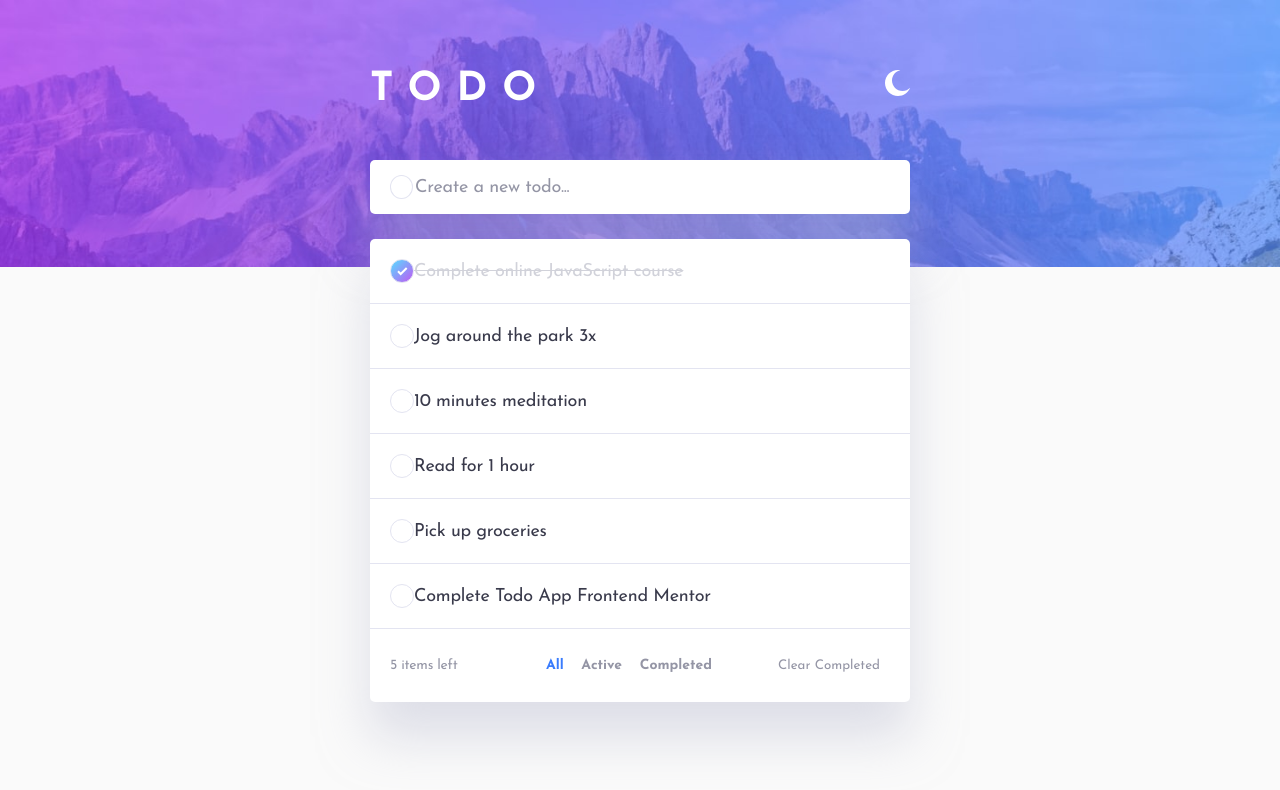
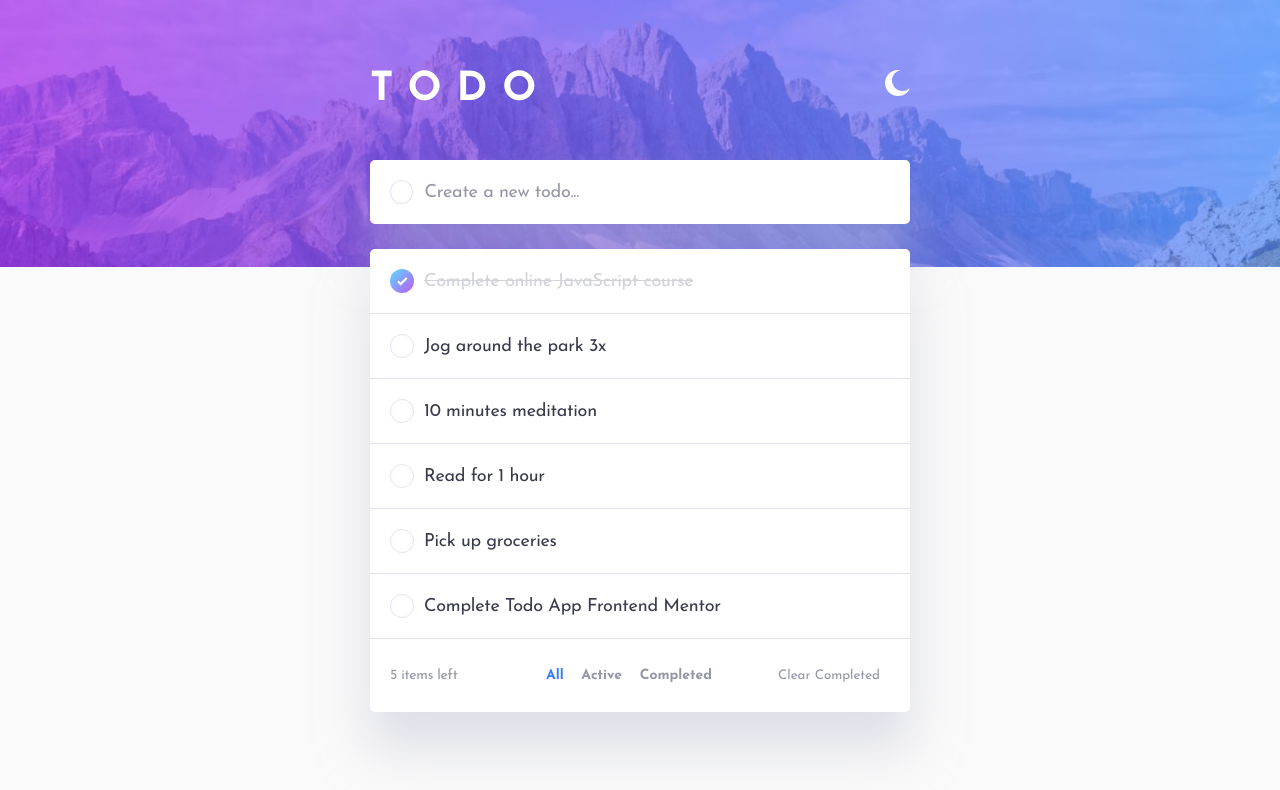
Before and after one commit to mileine/frontendmentor-todo-app-react, a React (Create React App) app: page / in a window 1280 px wide. Shown: the top 790 px of the page. Built offline with nearby package versions, Linux system fonts and the light colour scheme.

Commit message:
Improve input styles

```diff
--- a/src/components/Form.js
+++ b/src/components/Form.js
@@ -16,7 +16,7 @@ const Form = ({ theme, nextId, addItem }) => {
   return (
     <form onSubmit={onSubmit}>
       <div className={`input-wrapper ${theme}`}>
-        <div className={`item-check ${theme}`}></div>
+        <div className={`input-check ${theme}`}></div>
         <input aria-label="Add new item" type="text" value={text} placeholder="Create a new todo..." onChange={ evt => setText(evt.target.value) }/>
       </div>
     </form>
--- a/src/styles/App.scss
+++ b/src/styles/App.scss
@@ -83,7 +83,7 @@ button:focus {
   width: 100%;
   display: flex;
   align-items: center;
-  padding: 15px 15px 15px 20px;
+  padding: 20px;
   border-radius: 5px;
   &.light{
     background: white;
@@ -120,29 +120,13 @@ input:focus {
   outline: pink;
 }
 
-
-/* LIST
---------------------*/
-.item-check-wrapper {
-  display: flex;
-  align-items: center;
-  justify-content: center;
-  width: 24px;
-  height: 24px;
-  border-radius: 50%;
-}
-.item-check {
+.input-check {
   display: inline-block;
   border-radius: 50%;
   height: 24px;
   width: 24px;
+  margin-right: 10px;
   background: transparent;
-  &.completed {
-    border: 1px solid transparent;
-    background: url('../assets/images/icon-check.svg'), linear-gradient(135deg, hsl(192, 100%, 67%),hsl(280, 87%, 65%));
-    background-repeat: no-repeat;
-    background-position: center;
-  }
   &.light {
     border: 1px solid #E3E4F1;
   }
@@ -151,6 +135,8 @@ input:focus {
   }
 }
 
+/* LIST
+--------------------*/
 .todo-list-wrapper {
   display: flex;
   flex-direction: column;
@@ -204,6 +190,27 @@ input:focus {
     display: flex;
     align-items: center;
   }
+  .item-check-wrapper {
+    display: flex;
+    align-items: center;
+    justify-content: center;
+    width: 24px;
+    height: 24px;
+    border-radius: 50%;
+    margin-right: 10px;
+  }
+  .item-check {
+    display: inline-block;
+    border-radius: 50%;
+    height: 24px;
+    width: 24px;
+    background: transparent;
+    &.completed {
+      background: url('../assets/images/icon-check.svg'), linear-gradient(135deg, hsl(192, 100%, 67%),hsl(280, 87%, 65%));
+      background-repeat: no-repeat;
+      background-position: center;
+    }
+  }
   .complete-icon {
     transition: opacity 0.5s ease-in-out;
     &.enabled {
@@ -217,6 +224,16 @@ input:focus {
     }
     &.dark > path {
       fill: #5B5E7E;
+    }
+  }
+  &:not(:hover) {
+    .item-check:not(.completed) {
+      &.light {
+        border: 1px solid #E3E4F1;
+      }
+      &.dark {
+        border: 1px solid #393A4B;
+      }
     }
   }
   &:hover {
```
